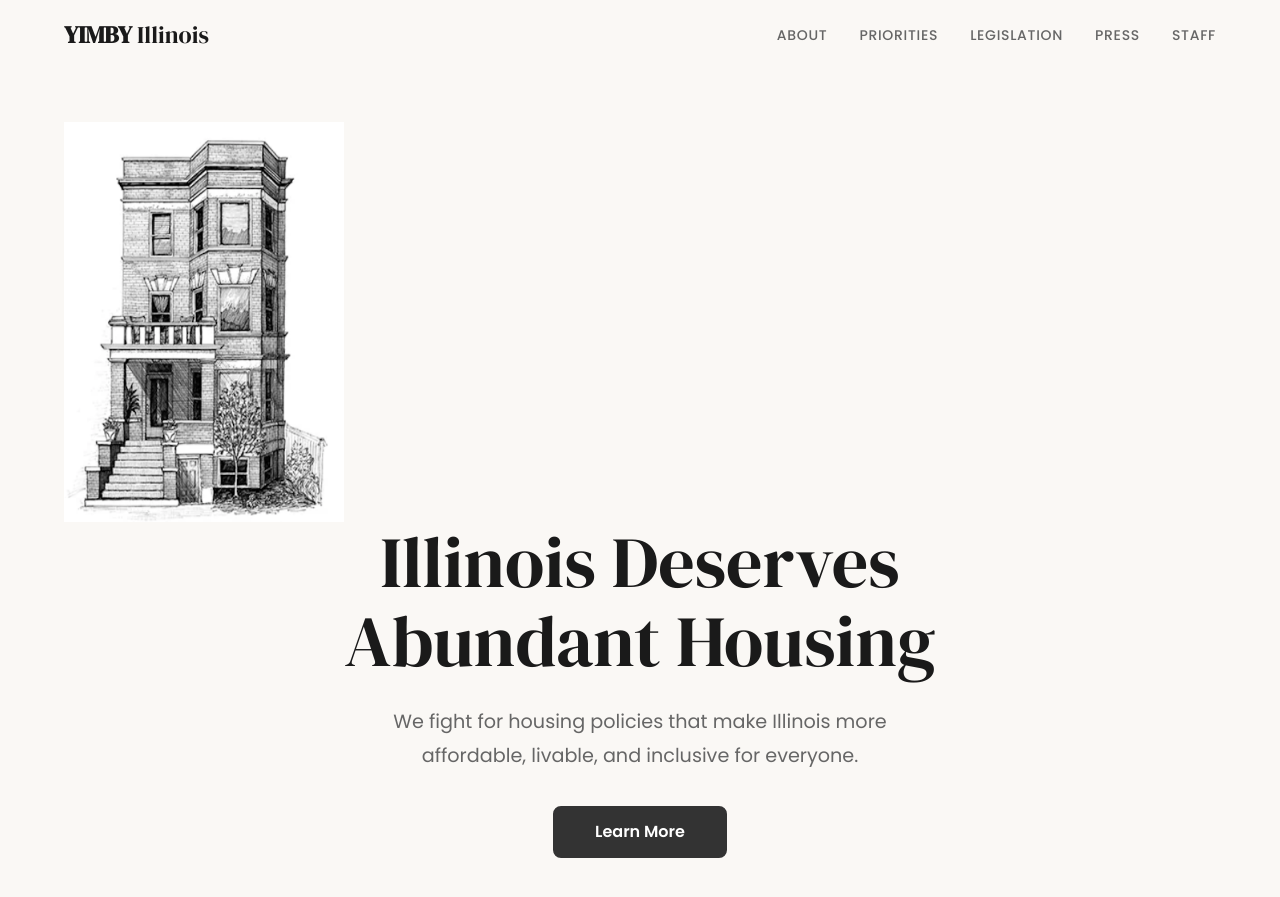
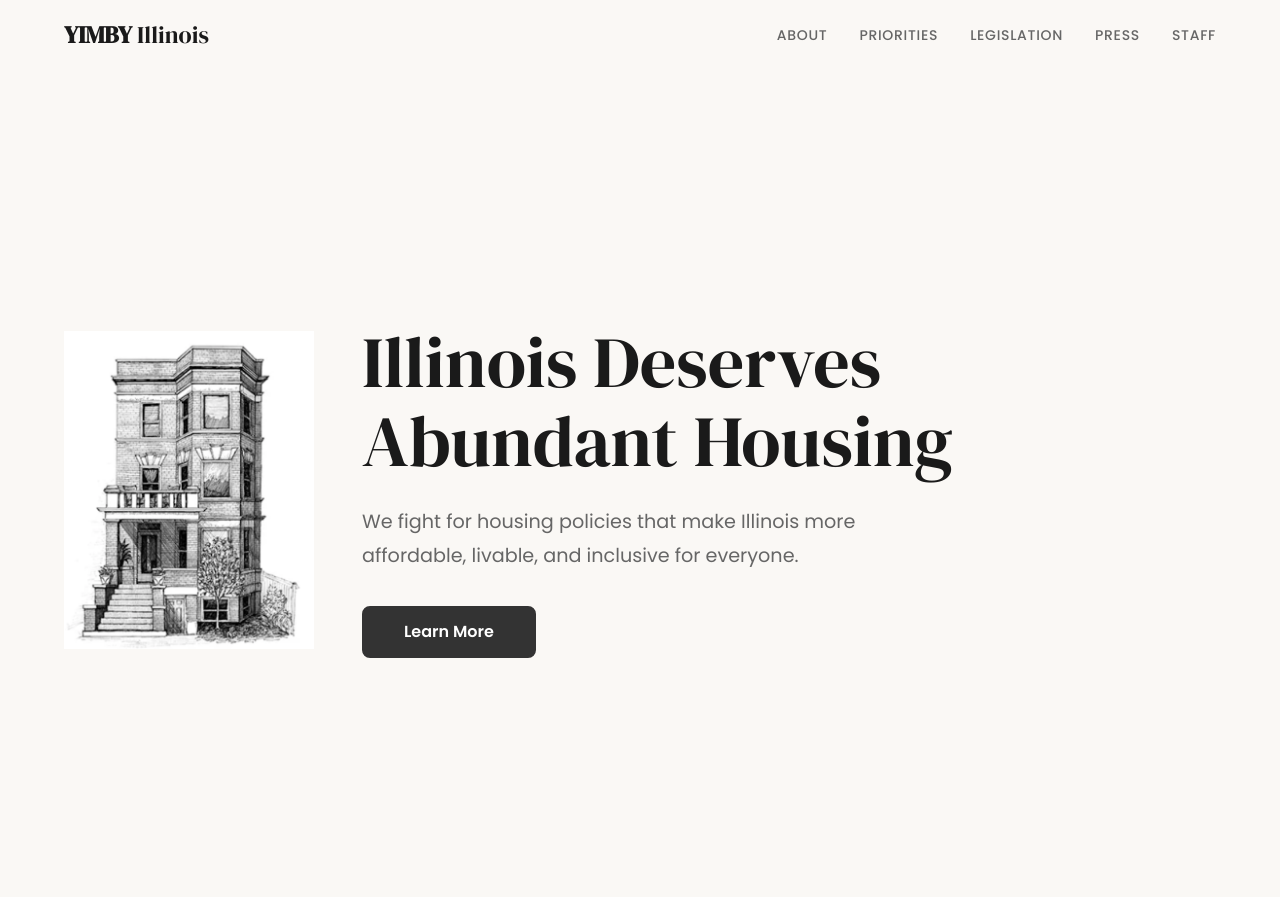
Before and after one commit to AbundantHousingIllinois/yimby-illinois, a Jekyll site: the page built from index.html, in a window 1280 px wide and 900 px high. Shown: the top 897 px of the window. Built offline with Jekyll 4.4.1, drawn with Linux system fonts in a browser that asks for light colours.

Commit message:
Update hero styles for side-by-side layout with illustration
Co-Authored-By: Claude Opus 4.6 (1M context) <noreply@anthropic.com>

```diff
--- a/_sass/_hero.scss
+++ b/_sass/_hero.scss
@@ -8,26 +8,41 @@
   display: flex;
   align-items: center;
   justify-content: center;
-  text-align: center;
   position: relative;
   overflow: hidden;
   background: $color-cream;
   padding-top: 5rem;
+}
 
-  .container {
-    position: relative;
-    z-index: 1;
+.hero__content {
+  display: flex;
+  align-items: center;
+  gap: 3rem;
+
+  @media (max-width: $bp-tablet - 1) {
+    flex-direction: column;
+    text-align: center;
   }
 }
 
-.hero__pattern {
-  position: absolute;
-  inset: 0;
-  opacity: 0.06;
-  pointer-events: none;
-  background-repeat: repeat-x;
-  background-position: bottom;
-  background-size: auto 40%;
+.hero__illustration {
+  flex-shrink: 0;
+
+  img {
+    max-width: 250px;
+    height: auto;
+    display: block;
+  }
+
+  @media (max-width: $bp-tablet - 1) {
+    img {
+      max-width: 180px;
+    }
+  }
+}
+
+.hero__text {
+  flex: 1;
 }
 
 .hero__title {
@@ -36,7 +51,6 @@
   color: $color-text;
   margin-bottom: 1.5rem;
   max-width: 800px;
-  margin-inline: auto;
   line-height: 1.1;
 }
 
@@ -44,10 +58,12 @@
   font-size: clamp(1.05rem, 1.5vw, 1.25rem);
   color: $color-text-muted;
   max-width: 600px;
-  margin: 0 auto 2rem;
+  margin: 0 0 2rem;
   line-height: 1.8;
 }
 
 .hero__actions {
-  justify-content: center;
+  @media (max-width: $bp-tablet - 1) {
+    justify-content: center;
+  }
 }
```
